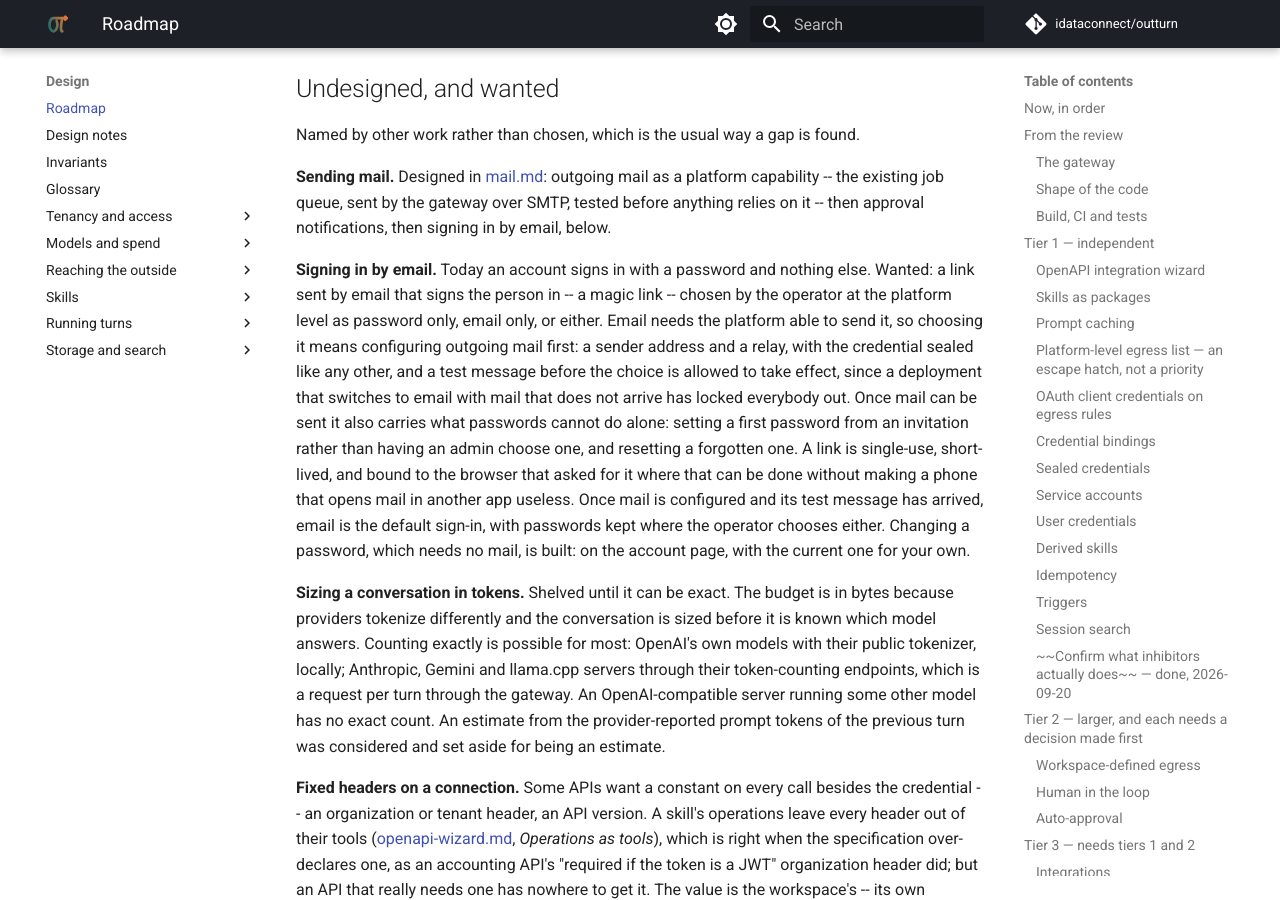
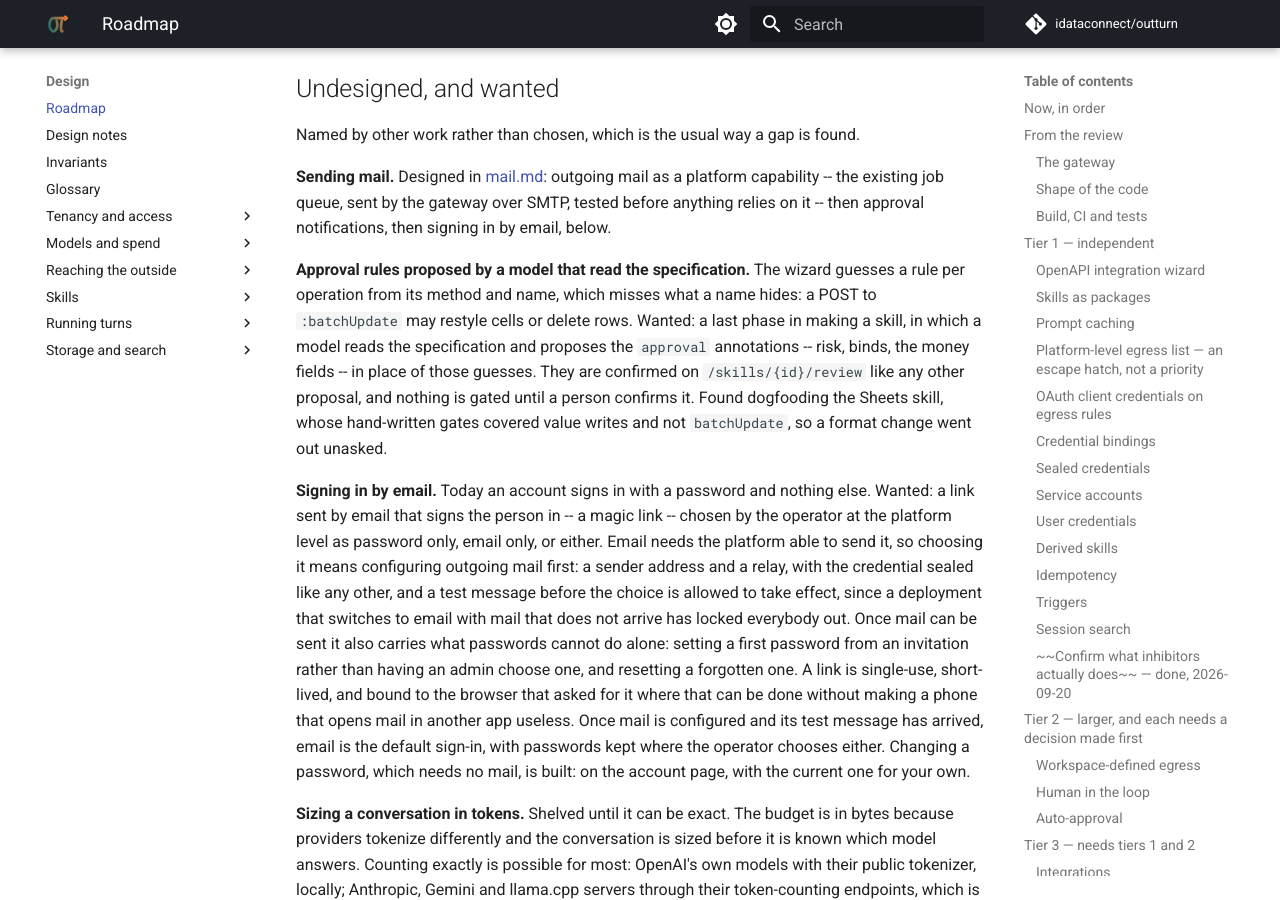
Before and after one commit to idataconnect/outturn, an MkDocs documentation site: the page built from docs/roadmap.md, in a window 1280 px wide and 900 px high, scrolled down 12645 px. Built offline with MkDocs 1.6.1 and Material for MkDocs 9.7.7, drawn with Linux system fonts in a browser that asks for light colours; comment, search, counter and statistics services are not loaded.

Commit message:
Want approval rules proposed by a model that read the specification
The wizard's guesses go by method and name, and a name hides what a
call does. Found when the Sheets skill's hand-written gates missed
batchUpdate and a format change went out without asking.

Co-Authored-By: Claude Opus 5.5 <noreply@anthropic.com>

```diff
--- a/docs/roadmap.md
+++ b/docs/roadmap.md
@@ -580,6 +580,17 @@ capability -- the existing job queue, sent by the gateway over SMTP, tested
 before anything relies on it -- then approval notifications, then signing in
 by email, below.
 
+**Approval rules proposed by a model that read the specification.** The
+wizard guesses a rule per operation from its method and name, which misses
+what a name hides: a POST to `:batchUpdate` may restyle cells or delete rows.
+Wanted: a last phase in making a skill, in which a model reads the
+specification and proposes the `approval` annotations -- risk, binds, the
+money fields -- in place of those guesses. They are confirmed on
+`/skills/{id}/review` like any other proposal, and nothing is gated until a
+person confirms it. Found dogfooding the Sheets skill, whose hand-written
+gates covered value writes and not `batchUpdate`, so a format change went out
+unasked.
+
 **Signing in by email.** Today an account signs in with a password and
 nothing else. Wanted: a link sent by email that signs the person in -- a
 magic link -- chosen by the operator at the platform level as password only,
```
